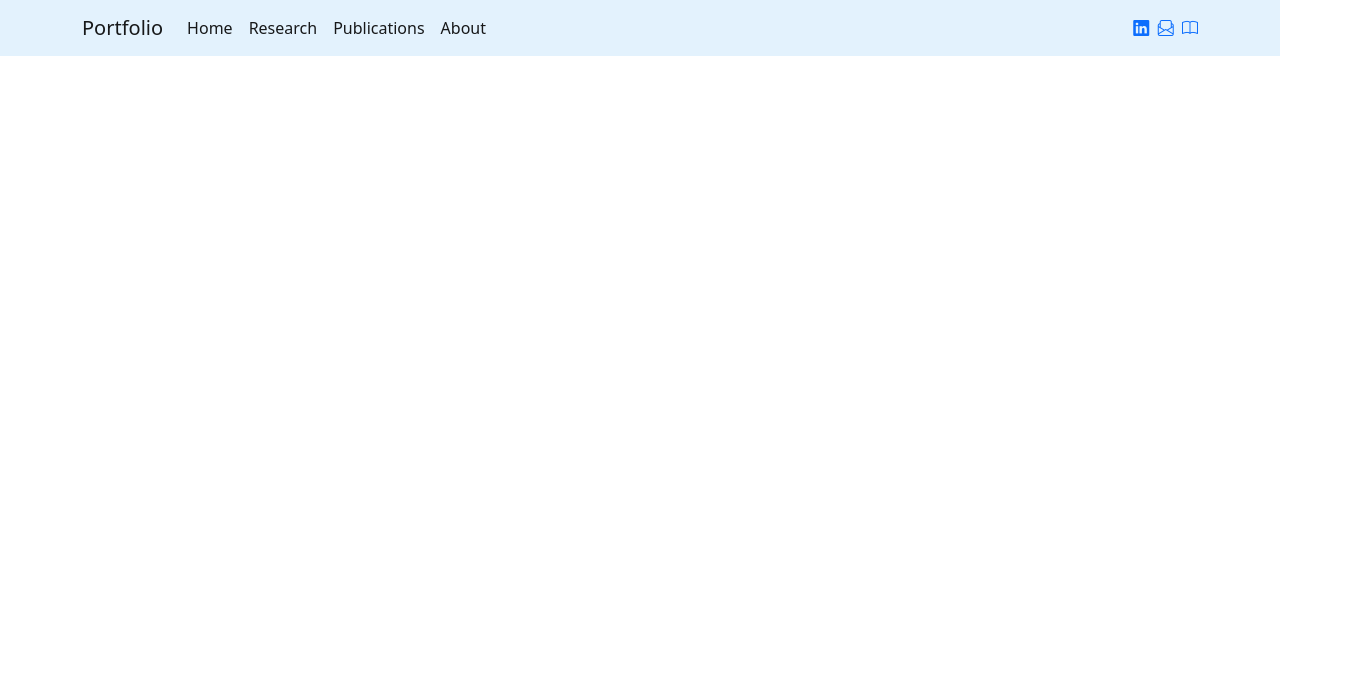
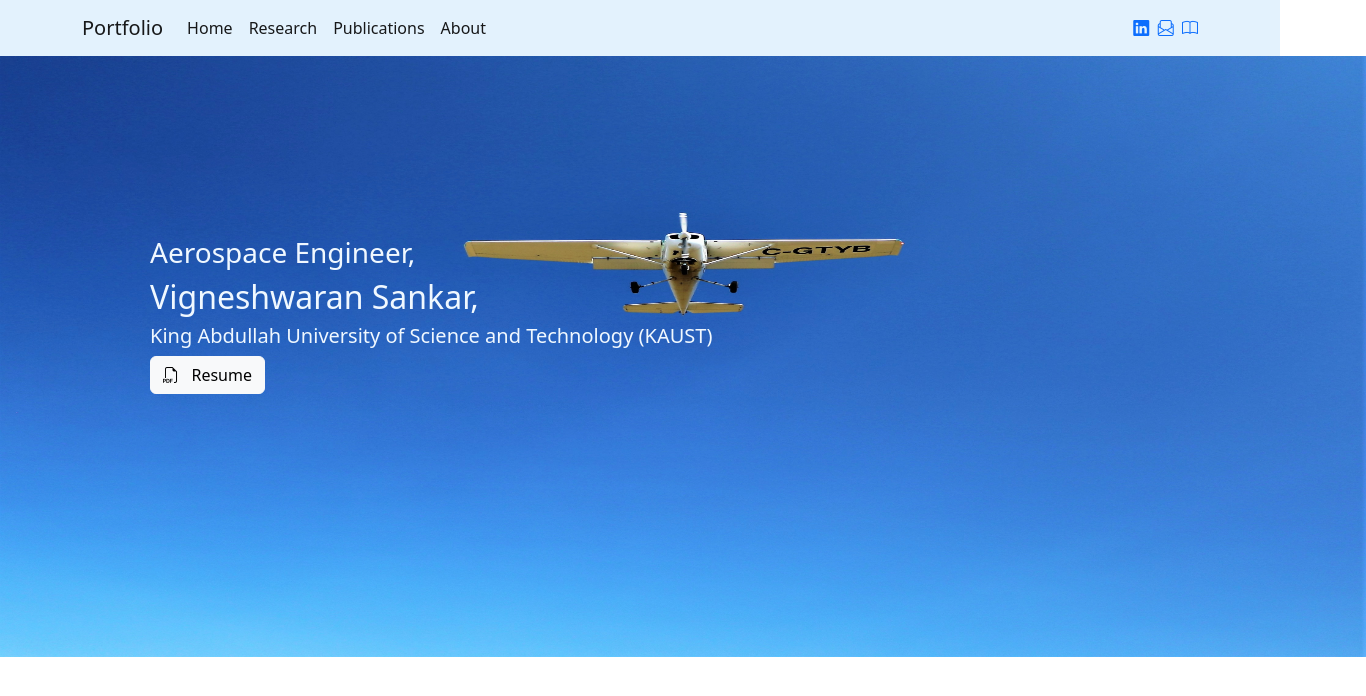
Before and after one commit to Dinesh-sankar/VigneshPortfolioAngular, an Angular app: page / in a window 1280 px wide. Shown: the top 696 px of the page, 1366 px wide, since content can reach past the window. Built offline with nearby package versions, Linux system fonts and the light colour scheme.

Commit message:
Added the Home component

```diff
--- a/src/app/app.component.html
+++ b/src/app/app.component.html
@@ -1 +1,2 @@
 <app-navbar></app-navbar>
+<app-home></app-home>
--- a/src/app/app.module.ts
+++ b/src/app/app.module.ts
@@ -4,11 +4,13 @@ import { NgModule } from '@angular/core';
 import { AppRoutingModule } from './app-routing.module';
 import { AppComponent } from './app.component';
 import { NavbarComponent } from './navbar/navbar.component';
+import { HomeComponent } from './home/home.component';
 
 @NgModule({
   declarations: [
     AppComponent,
-    NavbarComponent
+    NavbarComponent,
+    HomeComponent
   ],
   imports: [
     BrowserModule,
--- /dev/null
+++ b/src/app/home/home.component.css
@@ -0,0 +1,15 @@
+.home_image{
+    position: relative;
+}
+
+.home_image img{
+    height: 601px;
+    width: 1366px;
+}
+
+.home_image_content{
+    color: aliceblue;
+    position: absolute;
+    top: 180px;
+    left: 150px;
+}
--- /dev/null
+++ b/src/app/home/home.component.html
@@ -0,0 +1,9 @@
+<div class="home_image">
+    <img src="../assets/Images/HomeImage.jpg" alt="HomeImage">
+    <div class="home_image_content">
+        <h3>Aerospace Engineer,</h3>
+        <h2>Vigneshwaran Sankar,</h2>
+        <h5>King Abdullah University of Science and Technology (KAUST)</h5>
+        <a href="https://www.dropbox.com/s/kmbzclgp6y4sb2v/Vigneshwaran_Sankar_CV.pdf?dl=0" target="_blank" ><button class="btn btn-light"><i class="bi bi-filetype-pdf"></i> &nbsp; Resume</button></a>
+    </div>
+</div>
--- /dev/null
+++ b/src/app/home/home.component.ts
@@ -0,0 +1,15 @@
+import { Component, OnInit } from '@angular/core';
+
+@Component({
+  selector: 'app-home',
+  templateUrl: './home.component.html',
+  styleUrls: ['./home.component.css']
+})
+export class HomeComponent implements OnInit {
+
+  constructor() { }
+
+  ngOnInit(): void {
+  }
+
+}
```
Also changed, not shown: src/assets/Images/HomeImage.jpg (added), 1 other file (tests, documents, lock files or other folders).
